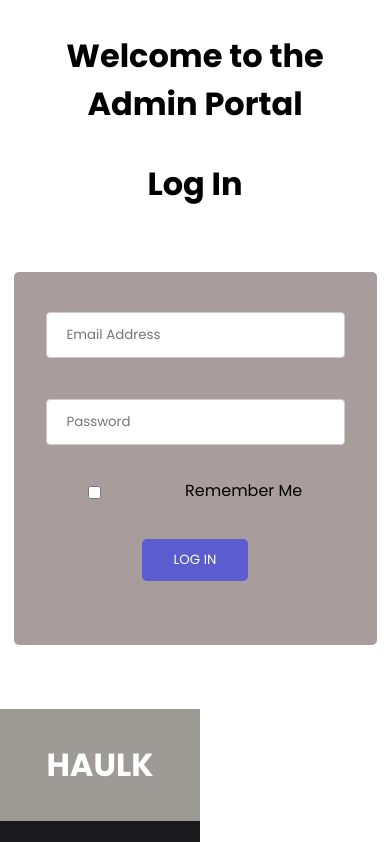
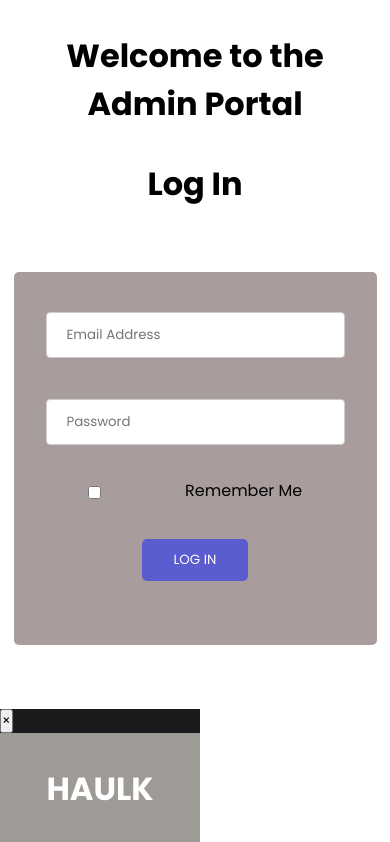
Before and after one commit to Nnenna-udefi/admin-dashboard, a React (Create React App) app: page / in a window 390 px wide. Shown: the top 842 px of the page. Built offline with nearby package versions, Linux system fonts and the light colour scheme.

Commit message:
menu bar

```diff
--- a/src/components/pages/Navbar.js
+++ b/src/components/pages/Navbar.js
@@ -10,6 +10,8 @@ const Navbar = () => {
   return (
     <div>
     <div className='navbar'>
+
+    <button class="w3-button w3-teal w3-xlarge" onclick="w3_open()">☰</button>
       <h2>HAULK</h2>
 
         <ul className='Nav-list'>
--- a/src/components/pages/sidebar.js
+++ b/src/components/pages/sidebar.js
@@ -5,11 +5,20 @@ import { FaHome, FaUsers, FaSignOutAlt,FaShoppingCart } from "react-icons/fa";
 
 const sidebar = () => {
 
+  function w3_open() {
+    document.getElementById("mySidebar").style.display = "block";
+  }
+
+  function w3_close() {
+    document.getElementById("mySidebar").style.display = "none";
+  }
+
 
 
   // let userDetails = JSON.parse(sessionStorage.getItem("userDetails"))
   return (
-    <div className='sidebar'>
+    <div className='sidebar' id="sidebar">
+<button onclick="w3_close()" class="w3-bar-item w3-large">&times;</button>
       <h2 className='header'>HAULK</h2>
       <h3>Welcome back</h3>
 
--- a/src/css/navbar.css
+++ b/src/css/navbar.css
@@ -72,6 +72,10 @@ Link{
     color: #fff;
     /* color: #000; */
 }
+.w3-bar-item{
+    display: none;
+}
+
 .Nav-list{
     display: flex;
 
@@ -139,10 +143,13 @@ span{
         /* left: 0; */
         width: 200px;
         height: auto;
+        /* display: none; */
         position: absolute;
         background-color: rgb(26, 26, 29);
         color: #fff;
     }
-
+    .w3-bar-item{
+        display: block;
+    }
 
 }
```
